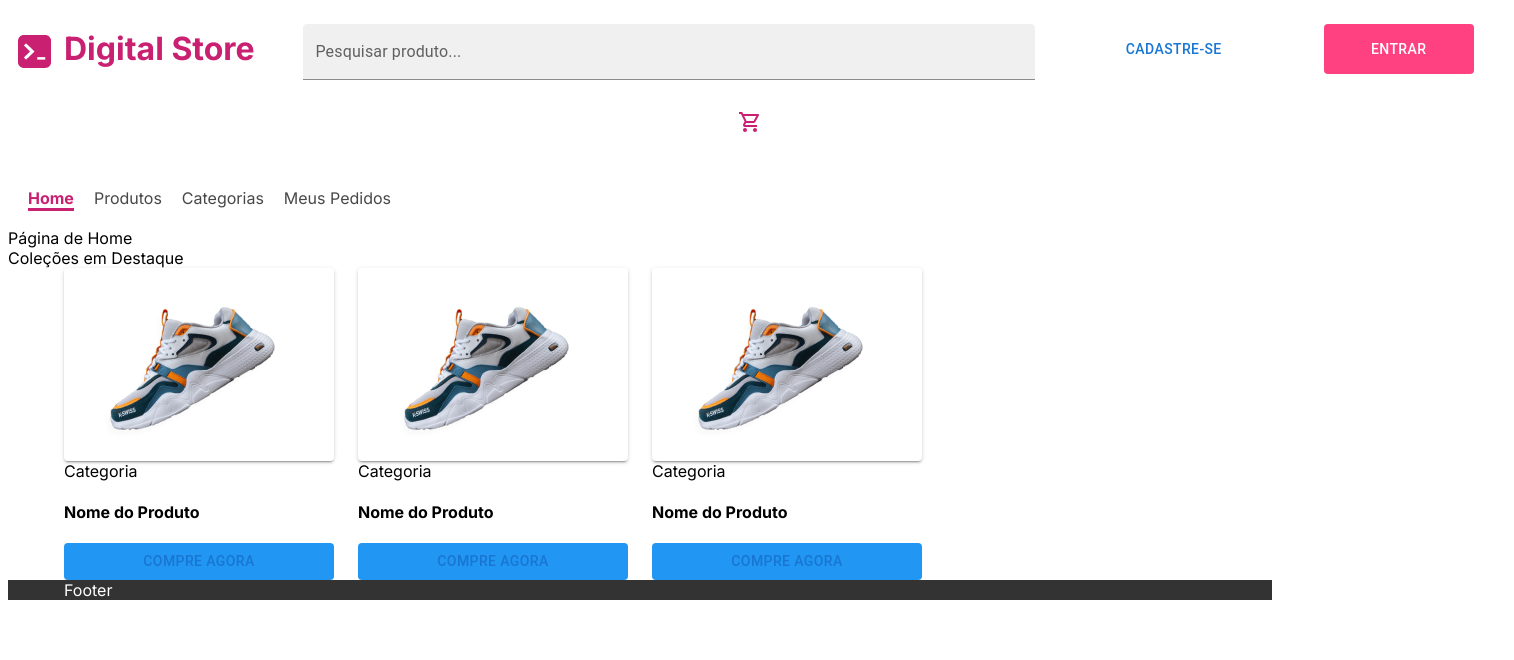
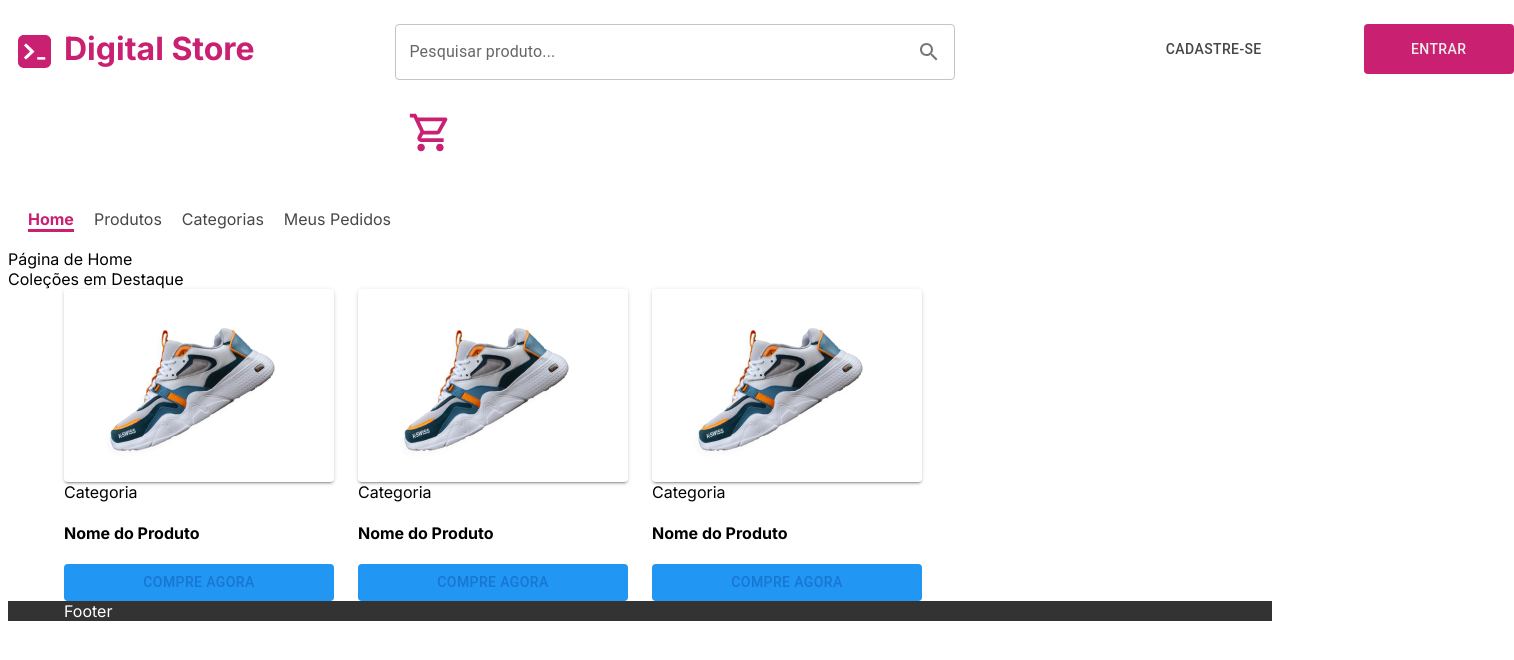
Before and after one commit to maiaaraujo/Digital_Store, a React (Create React App) app in the folder front/: page / in a window 1280 px wide. Shown: the top 660 px of the page, 1514 px wide, since content can reach past the window. Built offline with nearby package versions, Linux system fonts and the light colour scheme; a web font is replaced by a local one.

Commit message:
icone lupa

```diff
--- a/front/src/components/Navbar/index.js
+++ b/front/src/components/Navbar/index.js
@@ -1,10 +1,11 @@
-import {Button, Grid, TextField,} from "@mui/material";
+import {Button, Grid, InputAdornment, TextField,} from "@mui/material";
+import SearchIcon from '@mui/icons-material/Search';
 import { pink } from "@mui/material/colors";
 import Vector from "./Vector.png";
 import ShoppingCartOutlinedIcon from "@mui/icons-material/ShoppingCartOutlined";
 
+import "./styles.css";
 
-import "./styles.css";
 export default function Navbar() {
     return(
         <div className="navbar">
@@ -18,7 +19,14 @@ export default function Navbar() {
                 </Grid>
 
                 <Grid item>
-                   <TextField className="input" label="Pesquisar produto..." variant="filled" />
+                <TextField className="input" color="secondary"
+                InputProps={{
+                endAdornment: <InputAdornment position="end"><SearchIcon/></InputAdornment>,}}
+                        sx={{
+                            width: 560,
+                            marginLeft: 3,
+                        }}
+                        label="Pesquisar produto..."/>
                 </Grid>
 
                 <Grid item>
--- a/front/src/components/Navbar/styles.css
+++ b/front/src/components/Navbar/styles.css
@@ -13,11 +13,11 @@
     color: #C92071;
 }
 
-.carrinho {
+.navbar .carrinho {
     width: 45px;
     height: 45px;
     color: #C92071;
-    margin-left: 730px;
+    margin-left: 400px;
     margin-top: 20px;
 }
 
@@ -28,24 +28,24 @@
 
 .input {
     left: 20%;
-    width: 300%;
+    width: 200%;
     top: 20%;
     color: #edede9;
 }
 
-.botao {
+.navbar .botao {
     background-color: #C92071;
     color: #edede9;
     width: 150px;
     height: 50px;
-    left: 450%;
+    left: 250%;
     top: 20%;
 }
 
-.botao1 {
+.navbar .botao1 {
     width: 150px;
     height: 50px;
-    left: 400%;
+    left: 200%;
     top: 20%;
     color: #474747;
 }
```
